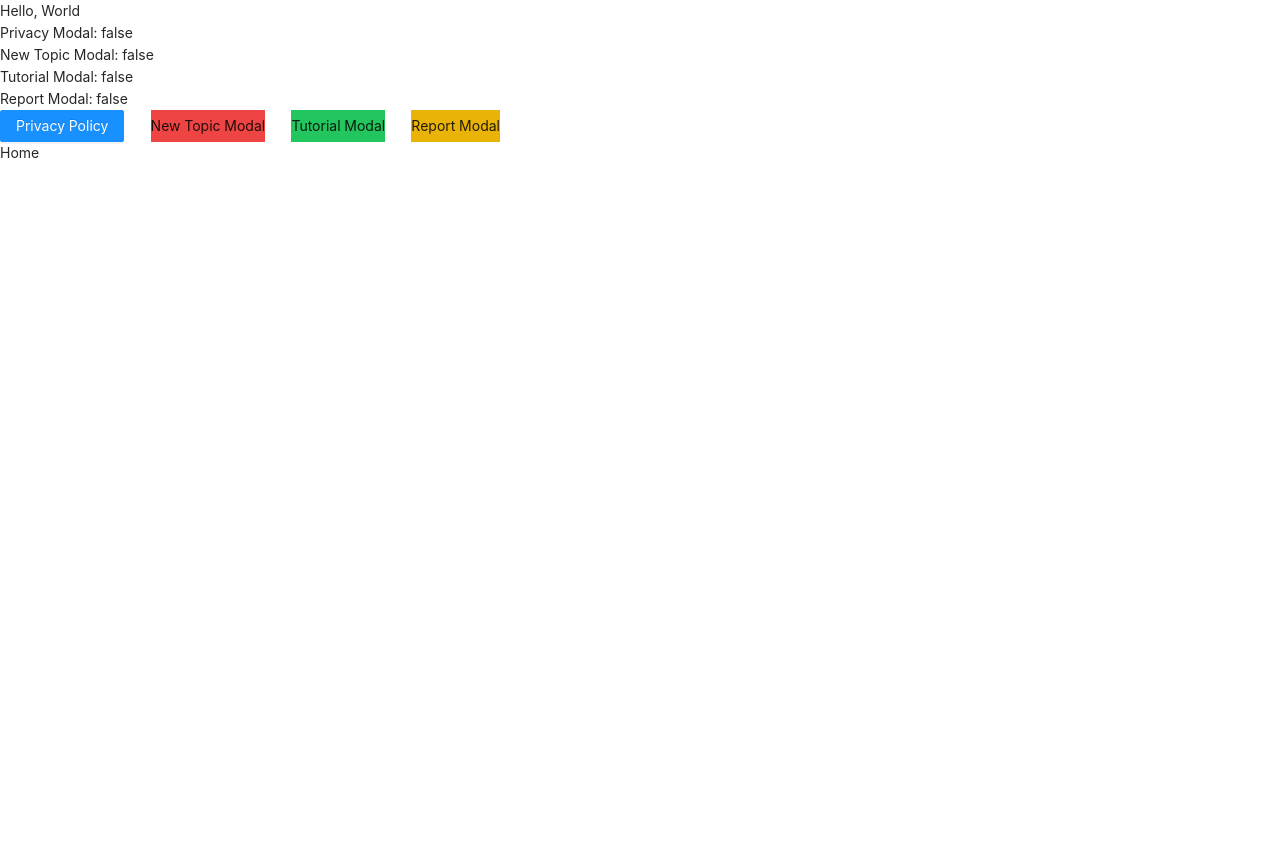
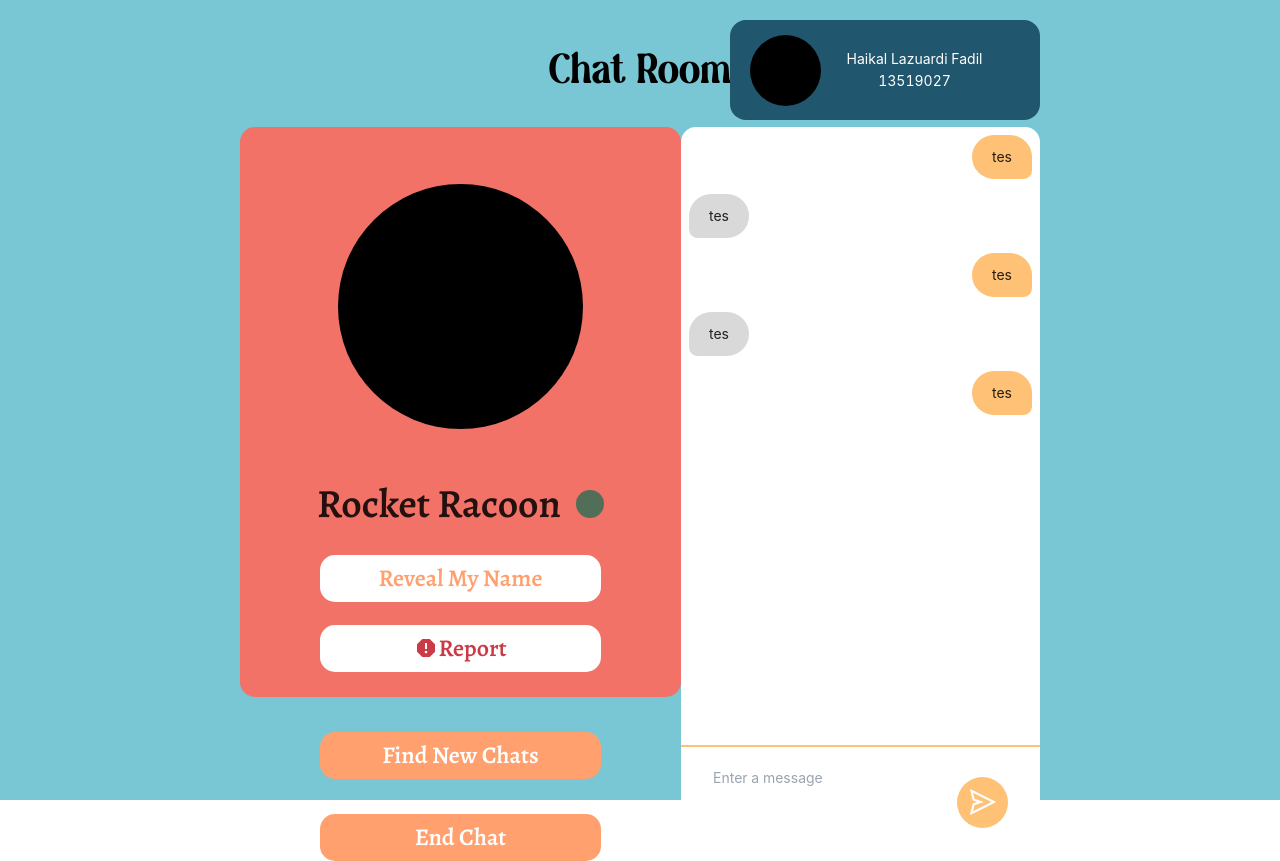
Before and after one commit to mikeleo03/E2EE-Secure-Messaging-App-FE, a React (Vite) app: page / in a window 1280 px wide. Before the commit the page ends 800 px from the top, so only its background shows below. Built offline with nearby package versions, Linux system fonts and the light colour scheme.

Commit message:
chatroom

```diff
--- a/src/App.tsx
+++ b/src/App.tsx
@@ -3,18 +3,20 @@ import ReduxDemo from './pages/ReduxDemo';
 import './main.css';
 import { BrowserRouter, Route, Routes } from 'react-router-dom';
 import Home from './pages/Home';
+import ChatRoom from './pages/ChatRoom';
 
 const App: React.FC = () => {
   return (
     <div>
-      Hello, World
+      {/* Hello, World
       <ReduxDemo />
       <BrowserRouter>
         <Routes>
           <Route path="/" element={<Home />} />
           <Route path="/redux-demo" element={<ReduxDemo />} />
         </Routes>
-      </BrowserRouter>
+      </BrowserRouter> */}
+      <ChatRoom />
     </div>
   );
 };
--- a/src/components/Nametag.tsx
+++ b/src/components/Nametag.tsx
@@ -1,15 +1,18 @@
+/* eslint-disable max-len */
 import React from 'react';
 
 interface NameTagProps {
   name: string;
   nim: string;
+  className?: string;
 }
 
-const Nametag: React.FC<NameTagProps> = ({ name, nim }) => {
+const Nametag: React.FC<NameTagProps> = ({ name, nim, className }) => {
   return (
-    // eslint-disable-next-line max-len
-    <div className="flex w-[310px] h-[100px] bg-secondaryBlue justify-between items-center rounded-2xl pr-8 pl-5 py-3.5">
-      <div className="min-w-[71px] inline-block h-[71px] w-[71px] rounded-full bg-black"></div>
+    <div
+      className={`flex w-[310px] h-[100px] bg-secondaryBlue justify-between items-center rounded-2xl pr-8 pl-5 py-3.5 ${className}`}
+    >
+      <div className="min-w-[71px] h-[71px] w-[71px] rounded-full bg-black"></div>
       <div className="w-full">
         <div className="text-white flex flex-col justify-center items-center">
           {name}
--- a/src/components/WhiteButton.tsx
+++ b/src/components/WhiteButton.tsx
@@ -1,5 +1,4 @@
 import React from 'react';
-import { IconType } from 'react-icons';
 
 interface WhiteButtonProps {
   children: React.ReactNode;
--- /dev/null
+++ b/src/interfaces/chat.ts
@@ -0,0 +1,5 @@
+export interface ChatData {
+  sender: string;
+  receiver: string;
+  message: string;
+}
--- a/src/pages/Chatroom.tsx
+++ b/src/pages/Chatroom.tsx
@@ -1,22 +1,63 @@
-import React from 'react';
+import React, { useState } from 'react';
 import ChatContainer from '../components/ChatContainer';
 import Dialogist from '../components/Dialogist';
 import Heading from '../components/Heading';
 import Nametag from '../components/Nametag';
 import OrangeButton from '../components/OrangeButton';
+import { ChatData } from '../interfaces/chat';
+
+const myNIM = '13519027';
+const myName = 'Haikal Lazuardi Fadil';
+const dialogist = 'Rafi Raihansyah';
+const dummyChat: ChatData[] = [
+  {
+    sender: '13519027',
+    receiver: '13519154',
+    message: 'tes',
+  },
+  {
+    sender: '13519154',
+    receiver: '13519027',
+    message: 'tes',
+  },
+  {
+    sender: '13519027',
+    receiver: '13519154',
+    message: 'tes',
+  },
+  {
+    sender: '13519154',
+    receiver: '13519027',
+    message: 'tes',
+  },
+  {
+    sender: '13519027',
+    receiver: '13519154',
+    message: 'tes',
+  },
+];
 
 const ChatRoom: React.FC = () => {
+  const [reveal, setReveal] = useState<boolean>(false);
   return (
-    <div className="bg-primaryBlue w-[100vw] h-[100vh]">
-      <Heading className="text-center">Chat Room</Heading>
-      {/* <Nametag name="Haikal Lazuardi Fadil" nim="13519027" /> */}
-      <div className="flex px-60 justify-between">
+    <div className="bg-primaryBlue w-[100vw] h-[100vh] px-60 relative">
+      <Heading className="text-center pt-10">Chat Room</Heading>
+      <Nametag
+        name="Haikal Lazuardi Fadil"
+        nim="13519027"
+        className="absolute right-60 top-5"
+      />
+      <div className="flex justify-between">
         <div className="flex flex-col items-center">
-          <Dialogist name="Rafi Raihansyah" />
+          <Dialogist
+            name={reveal ? dialogist : 'Rocket Racoon'}
+            reveal={reveal}
+            setReveal={setReveal}
+          />
           <OrangeButton className="my-[35px]">Find New Chats</OrangeButton>
           <OrangeButton>End Chat</OrangeButton>
         </div>
-        <ChatContainer />
+        <ChatContainer myNIM={myNIM} myName={myName} chatData={dummyChat} />
       </div>
     </div>
   );
```
